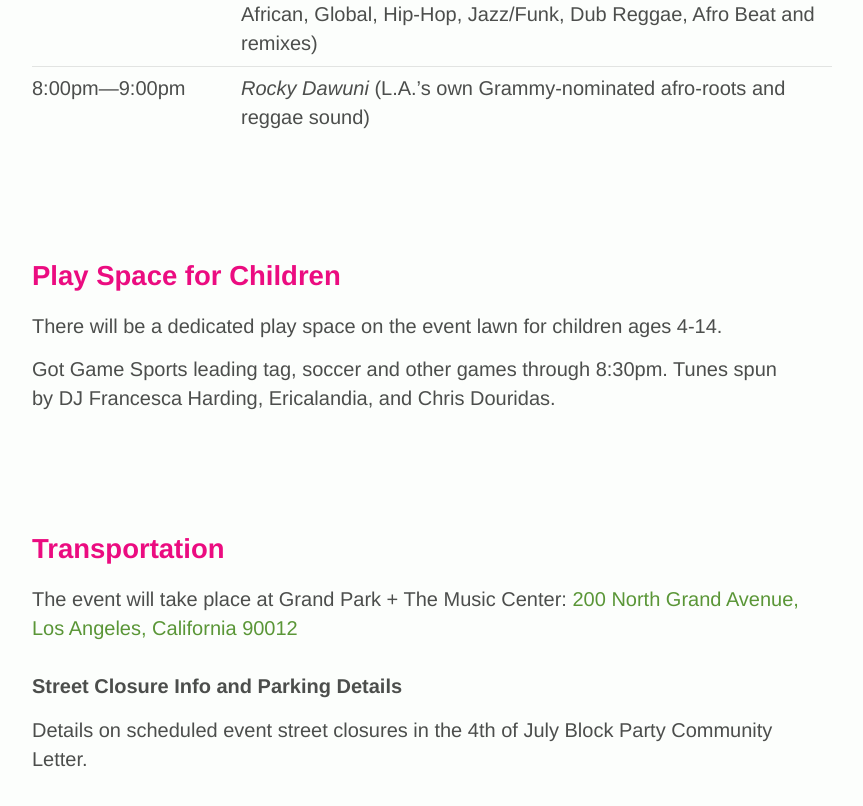
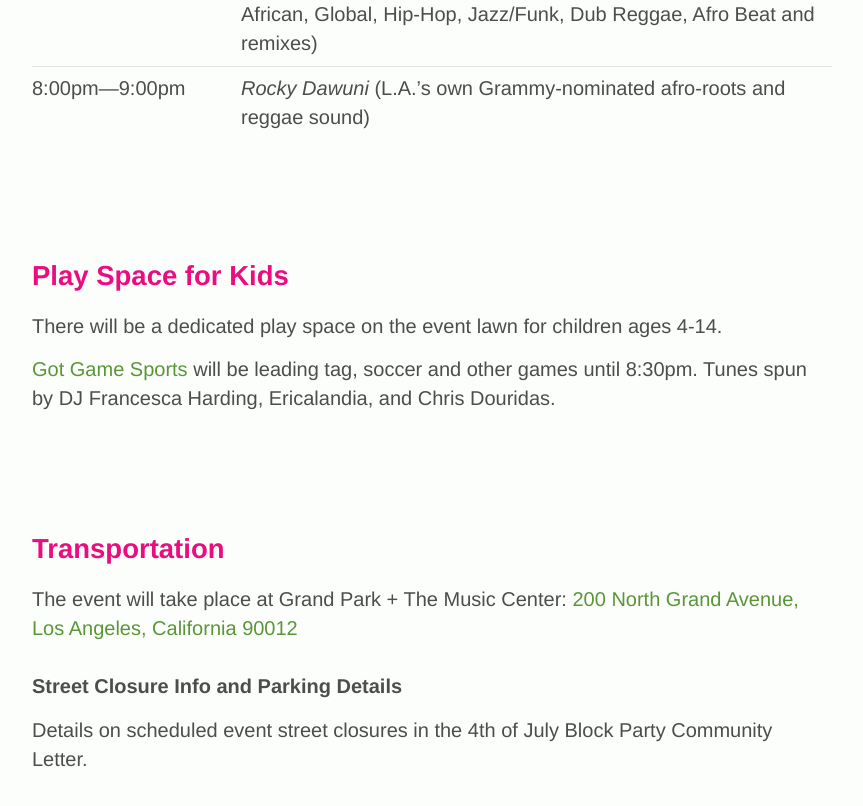
Before and after one commit to grandparkla/july4, a Jekyll site: the page built from index.markdown, in a window 1280 px wide and 900 px high, scrolled down 4926 px, cut to the strip 0-828 px from the top of the window. Shown: the top 806 px of the strip, without its empty margins (208-1071 px from the left). Built offline with Jekyll 4.4.1, drawn with Linux system fonts in a browser that asks for light colours; some of the changed lines change nothing that is shown.

Commit message:
Add a default layout.

```diff
--- a/_config.yml
+++ b/_config.yml
@@ -1,11 +1,11 @@
 ---
 title: Grand Park LA, 4th of July
 timezone: America/Los_Angeles
-collections:
-  posts:
-    title: Posts
-    output: true
-  uploads:
-    title: Uploads
-    output: true
+
 permalink: pretty
+
+defaults:
+  - scope:
+      path: ""
+    values:
+      layout: default
--- a/index.markdown
+++ b/index.markdown
@@ -1,11 +1,10 @@
 ---
 title: 'Grand Park + The Music Center. 4th Of July Block Party, 2017 #Go4thDTLA'
-date: 2017-05-22 15:35:00 -08:00
-layout: default
 ---
 
 * [Safety](#safety)
 * [Schedule](#event-schedule)
+* [Kid’s Play Space](#play-space-for-kids)
 * [Transportation](#transportation)
 
 **Los Angeles! #Go4thDTLA**. Grand Park and The Music Center are where to celebrate together with music, food, and an incredible fireworks display launched from the civic center skyline. Grab the best friends, the whole family, and main squeezes and enjoy a bit of togetherness under the beautiful Angeleno sky. **Safety for everyone is número uno. Check back soon for more info on entrances, prohibited items, parking, etc.**
@@ -140,11 +139,11 @@
 8:00pm—9:00pm
 : *Rocky Dawuni* (L.A.'s own Grammy-nominated afro-roots and reggae sound)
 
-## Play Space for Children
+## Play Space for Kids
 
 There will be a dedicated play space on the event lawn for children ages 4-14.
 
-Got Game Sports leading tag, soccer and other games through 8:30pm. Tunes spun by DJ Francesca Harding, Ericalandia, and Chris Douridas.
+[Got Game Sports](https://www.gotgamecamp.com) will be leading tag, soccer and other games until 8:30pm. Tunes spun by DJ Francesca Harding, Ericalandia, and Chris Douridas.
 
 ## Transportation
 
```
